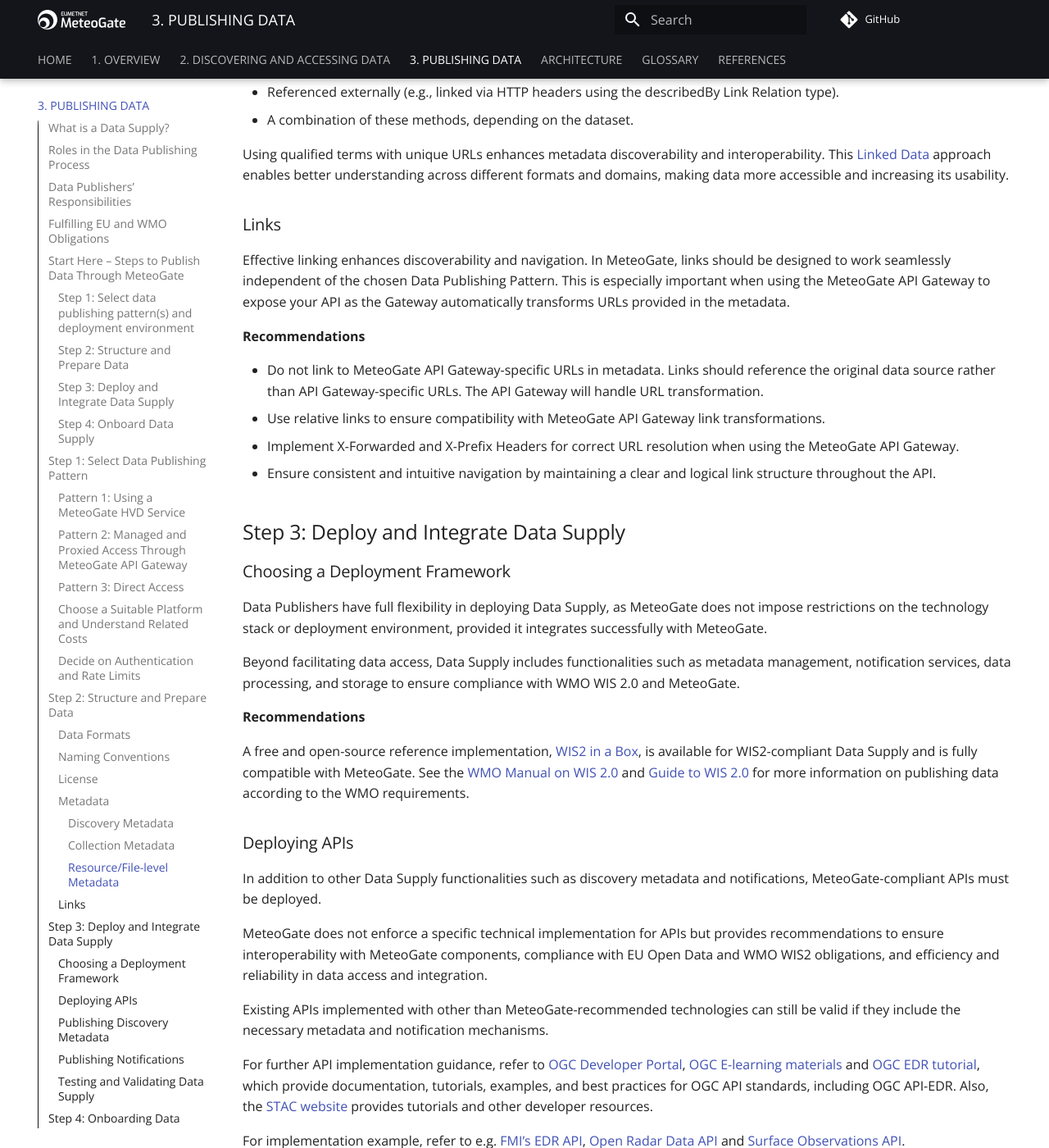
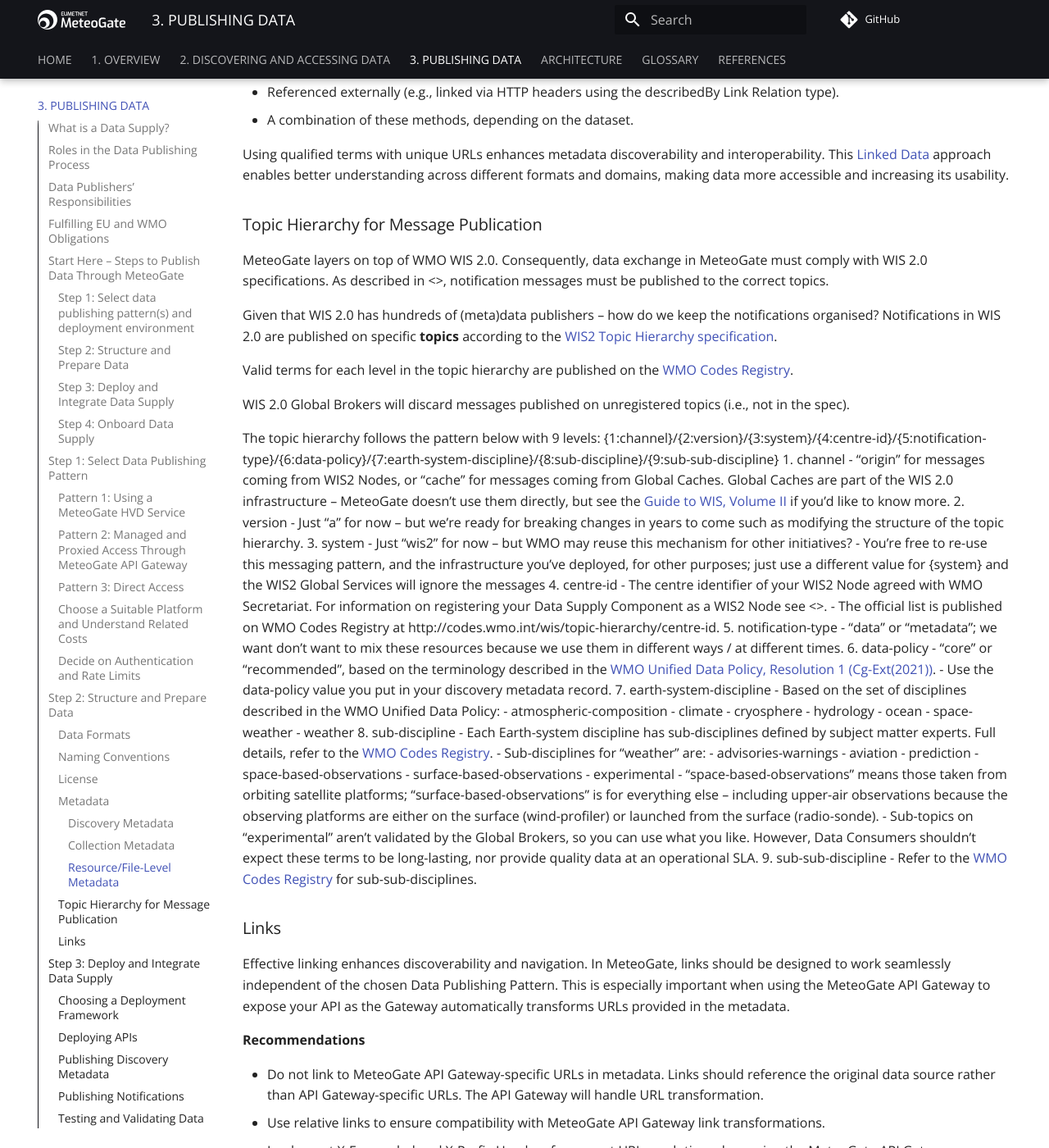
Before and after one commit to EUMETNET/meteogate-documentation, an MkDocs documentation site: the page built from docs/3-publishing-data.md, in a window 1280 px wide and 1400 px high, scrolled down 11432 px. Shown: the whole window at 82% size. Built offline with MkDocs 1.6.1 and Material for MkDocs 9.7.7, drawn with Linux system fonts in a browser that asks for light colours; comment, search, counter and statistics services are not loaded; some of the changed text lies outside the part shown.

Commit message:
Update 3-publishing-data.md

```diff
--- a/docs/3-publishing-data.md
+++ b/docs/3-publishing-data.md
@@ -324,7 +324,7 @@ To align with the data structuring requirements outlined earlier, collection met
   - Expose observation locations in GeoJSON format (collections/<collection_name>/locations), supporting geospatial queries and visualization in MeteoGate’s Data Explorer.
   - Contain a time axis (domain.axes.t), ensuring compatibility with spatiotemporal queries, particularly for datasets structured according to the EDR restricted profile.
 
-#### Resource/File-level Metadata
+#### Resource/File-Level Metadata
 
 Resource or file-level metadata describes individual resources, such as data files, and provides essential context, such as the physical variable encoded and its units of measurement. Well-structured file-level metadata also facilitates the automatic generation of discovery and collection-level metadata.
 
@@ -345,6 +345,56 @@ File-level metadata can be included in various ways:
   - A combination of these methods, depending on the dataset.
 
 Using qualified terms with unique URLs enhances metadata discoverability and interoperability. This [Linked Data](https://www.w3.org/TR/sdw-bp/#dfn-linked-data) approach enables better understanding across different formats and domains, making data more accessible and increasing its usability.
+
+### Topic Hierarchy for Message Publication
+
+MeteoGate layers on top of WMO WIS 2.0. Consequently, data exchange in MeteoGate must comply with WIS 2.0 specifications. As described in <<publishing-notifications>>, notification messages must be published to the correct topics.
+
+Given that WIS 2.0 has hundreds of (meta)data publishers – how do we keep the notifications organised? Notifications in WIS 2.0 are published on specific **topics** according to the [WIS2 Topic Hierarchy specification](https://wmo-im.github.io/wis2-topic-hierarchy/standard/wis2-topic-hierarchy-STABLE.html).
+
+Valid terms for each level in the topic hierarchy are published on the [WMO Codes Registry](http://codes.wmo.int/wis/topic-hierarchy).
+
+WIS 2.0 Global Brokers will discard messages published on unregistered topics (i.e., not in the spec).
+
+The topic hierarchy follows the pattern below with 9 levels:
+{1:channel}/{2:version}/{3:system}/{4:centre-id}/{5:notification-type}/{6:data-policy}/{7:earth-system-discipline}/{8:sub-discipline}/{9:sub-sub-discipline}
+  1. channel
+    - “origin” for messages coming from WIS2 Nodes, or “cache” for messages coming from Global Caches. Global Caches are part of the WIS 2.0 infrastructure – MeteoGate doesn’t use them directly, but see the [Guide to WIS, Volume II](https://wmo-im.github.io/wis2-guide/guide/wis2-guide-APPROVED.html#_2_4_3_global_cache) if you’d like to know more.
+  2. version
+    - Just “a” for now – but we’re ready for breaking changes in years to come such as modifying the structure of the topic hierarchy.
+  3. system
+    - Just “wis2” for now – but WMO may reuse this mechanism for other initiatives?
+    - You’re free to re-use this messaging pattern, and the infrastructure you’ve deployed, for other purposes; just use a different value for {system} and the WIS2 Global Services will ignore the messages
+  4. centre-id
+    -	The centre identifier of your WIS2 Node agreed with WMO Secretariat. For information on registering your Data Supply Component as a WIS2 Node see <<registering-a-wis2-node>>.
+    - The official list is published on WMO Codes Registry at http://codes.wmo.int/wis/topic-hierarchy/centre-id.
+  5. notification-type
+    -	“data” or “metadata”; we want don’t want to mix these resources because we use them in different ways / at different times.
+  6. data-policy
+    -	“core” or “recommended”, based on the terminology described in the [WMO Unified Data Policy, Resolution 1 (Cg-Ext(2021))](https://library.wmo.int/idurl/4/58009).
+    -	Use the data-policy value you put in your discovery metadata record.
+  7. earth-system-discipline
+    - Based on the set of disciplines described in the WMO Unified Data Policy:
+      -	atmospheric-composition
+      -	climate
+      -	cryosphere
+      -	hydrology
+      -	ocean
+      -	space-weather
+      -	weather
+  8. sub-discipline
+    - Each Earth-system discipline has sub-disciplines defined by subject matter experts. Full details, refer to the [WMO Codes Registry](http://codes.wmo.int/wis/topic-hierarchy).
+    - Sub-disciplines for “weather” are:
+      - advisories-warnings
+      - aviation
+      - prediction
+      - space-based-observations
+      - surface-based-observations
+      - experimental
+    - “space-based-observations” means those taken from orbiting satellite platforms; “surface-based-observations” is for everything else – including upper-air observations because the observing platforms are either on the surface (wind-profiler) or launched from the surface (radio-sonde).
+    - Sub-topics on “experimental” aren’t validated by the Global Brokers, so you can use what you like. However, Data Consumers shouldn’t expect these terms to be long-lasting, nor provide quality data at an operational SLA.
+  9. sub-sub-discipline
+    - Refer to the [WMO Codes Registry](http://codes.wmo.int/wis/topic-hierarchy) for sub-sub-disciplines.
 
 ### Links
 
```
Also changed, not shown: other parts of docs/3-publishing-data.md (+1 -1 lines).
